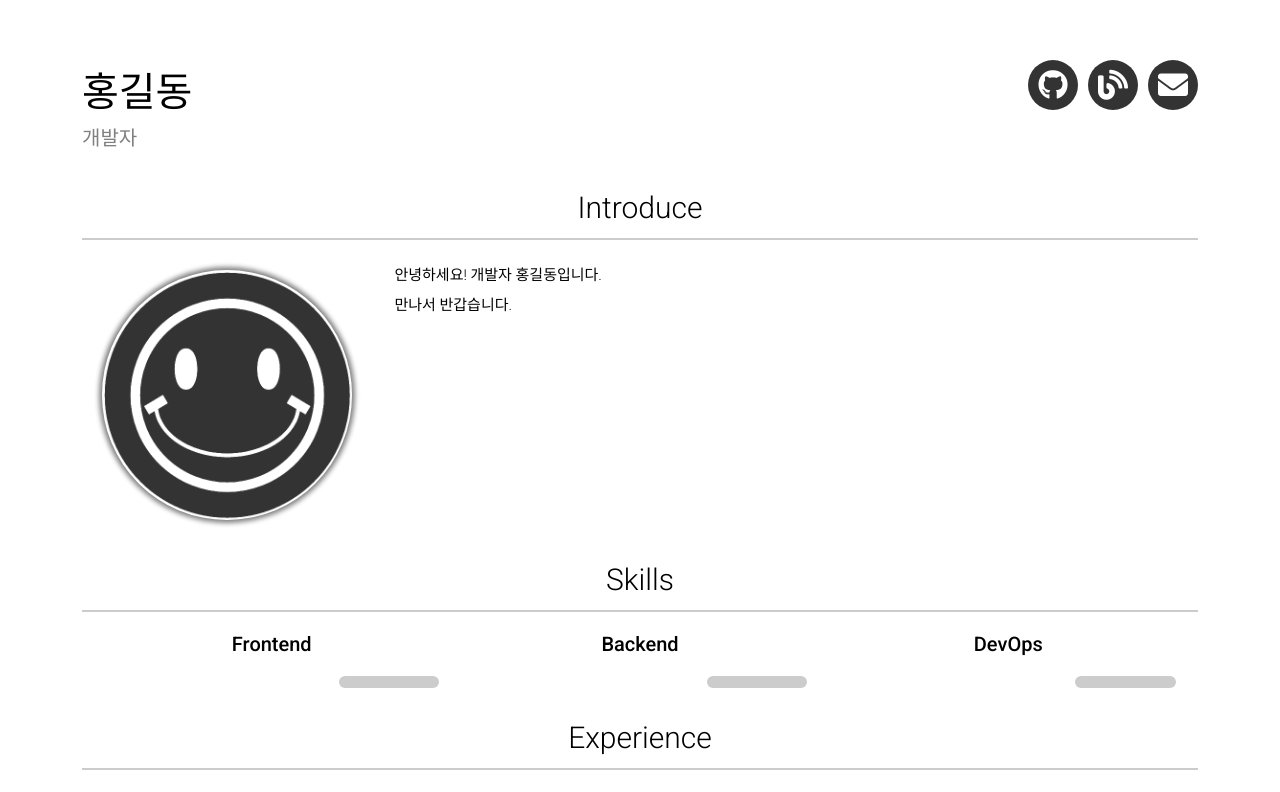
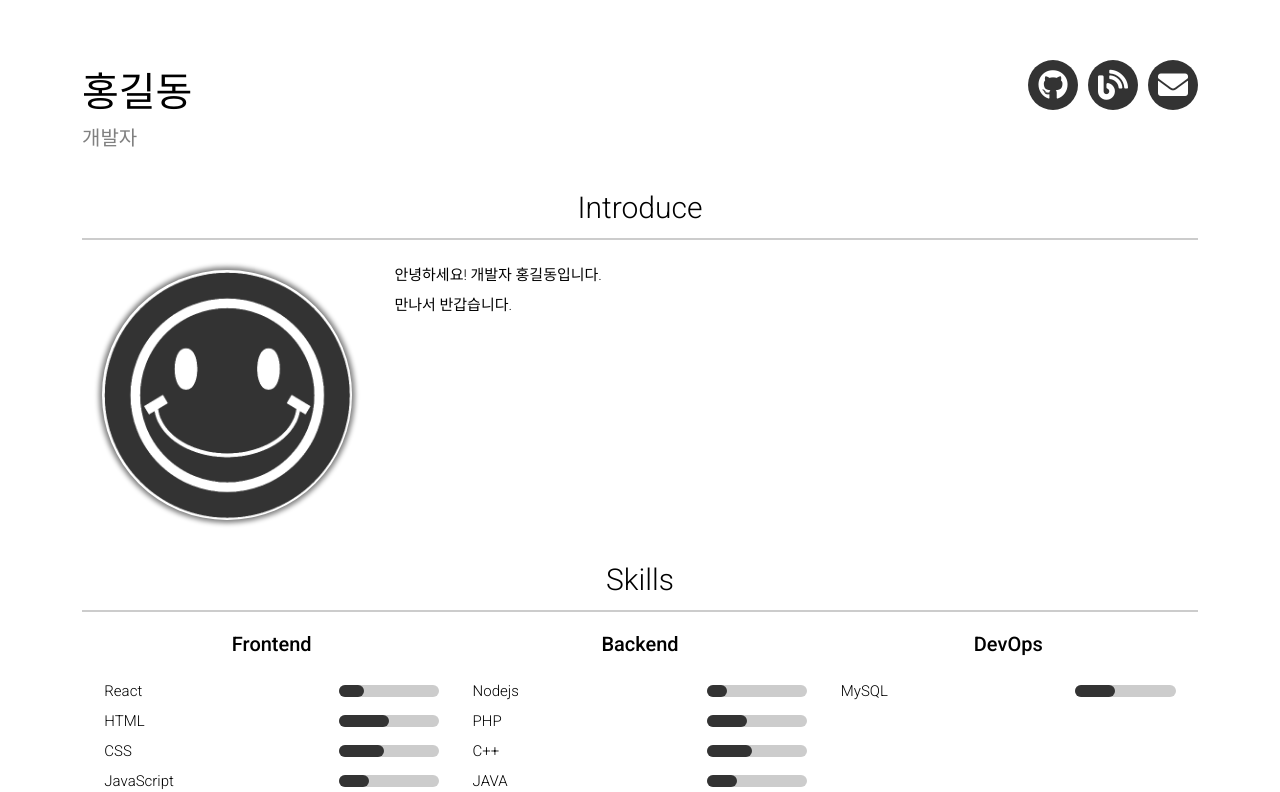
Before and after one commit to Lee-Minhoon/simple-react-resume-template, a React (Create React App) app: page / in a window 1280 px wide. Shown: the top 792 px of the page. Built offline with nearby package versions, Linux system fonts and the light colour scheme.

Commit message:
typo correction

```diff
--- a/src/components/modal/Modal.js
+++ b/src/components/modal/Modal.js
@@ -18,9 +18,9 @@ class Modal extends Component {
     render() {
         const thumbnails = this.props.images.map((image, index) => {
             if (this.state.index === index) {
-                return <img className={modal.current} onClick={() => this.imageChange(index)} src={`${process.env.PUBLIC_URL}/projects/${this.props.folder}/${image}`} alt="alt_thumbnail"></img>
+                return <img className={modal.current} onClick={() => this.imageChange(index)} src={`${process.env.PUBLIC_URL}/projects/${this.props.folder}/${image}`} alt="alt_thumbnail" />
             }
-            return <img onClick={() => this.imageChange(index)} src={`${process.env.PUBLIC_URL}/projects/${this.props.folder}/${image}`} alt="alt_thumbnail"></img>
+            return <img onClick={() => this.imageChange(index)} src={`${process.env.PUBLIC_URL}/projects/${this.props.folder}/${image}`} alt="alt_thumbnail" />
         });
         const currentImage = this.props.images[this.state.index];
         const length = this.props.images.length;
@@ -31,23 +31,23 @@ class Modal extends Component {
                     <header>
                         <b>{this.props.title}</b>
                         <svg viewBox="0 0 12 12" onClick={() => this.props.close(null)}>
-                            <polyline points="3 3 6 6 9 3 6 6 9 9 6 6 3 9 6 6"></polyline>
+                            <polyline points="3 3 6 6 9 3 6 6 9 9 6 6 3 9 6 6" />
                         </svg>
                     </header>
                     <div className={modal.viewer}>
                         <svg style={{ left: "1%" }} viewBox="0 0 12 18" onClick={() => this.imageChange((this.state.index + length - 1) % length)}>
-                            <polyline points="9 3 3 9 9 15"></polyline>
+                            <polyline points="9 3 3 9 9 15" />
                         </svg>
-                        <img src={`${process.env.PUBLIC_URL}/projects/${this.props.folder}/${currentImage}`} alt="alt_current"></img>
+                        <img src={`${process.env.PUBLIC_URL}/projects/${this.props.folder}/${currentImage}`} alt="alt_current" />
                         <svg style={{ right: "1%" }} viewBox="0 0 12 18" onClick={() => this.imageChange((this.state.index + 1) % length)}>
-                            <polyline points="3 3 9 9 3 15"></polyline>
+                            <polyline points="3 3 9 9 3 15" />
                         </svg>
                     </div>
                     <footer>
                         {thumbnails}
                     </footer>
                 </section>
-            </ div >
+            </div>
         );
     }
 }
--- a/src/resume.js
+++ b/src/resume.js
@@ -22,15 +22,28 @@ export const skills = {
     contents: [
         {
             category: "Frontend",
-            desc: ["HTML"]
+            desc: [
+                { name: "React", proficiency: 25 },
+                { name: "HTML", proficiency: 50 },
+                { name: "CSS", proficiency: 45 },
+                { name: "JavaScript", proficiency: 30 }
+            ]
         },
         {
             category: "Backend",
-            desc: ["PHP"]
+            desc: [
+                { name: "Nodejs", proficiency: 20 },
+                { name: "PHP", proficiency: 40 },
+                { name: "C++", proficiency: 45 },
+                { name: "JAVA", proficiency: 30 },
+                { name: "Python", proficiency: 50 }
+            ]
         },
         {
             category: "DevOps",
-            desc: ["MySQL"]
+            desc: [
+                { name: "MySQL", proficiency: 40 }
+            ]
         },
     ],
 };
```
